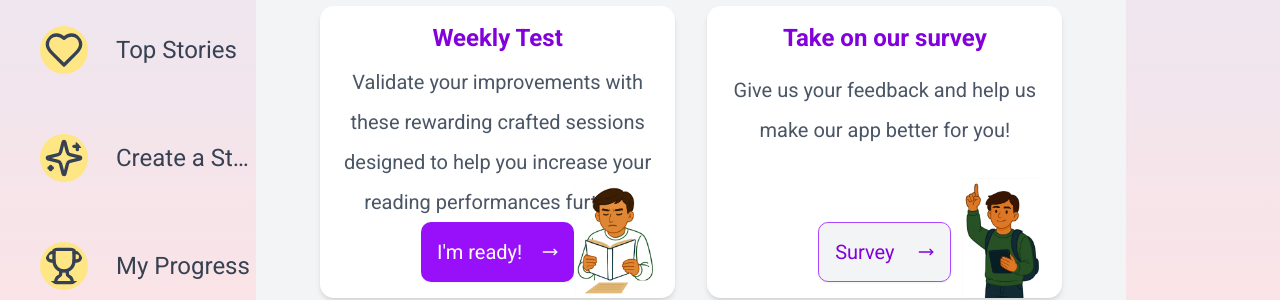
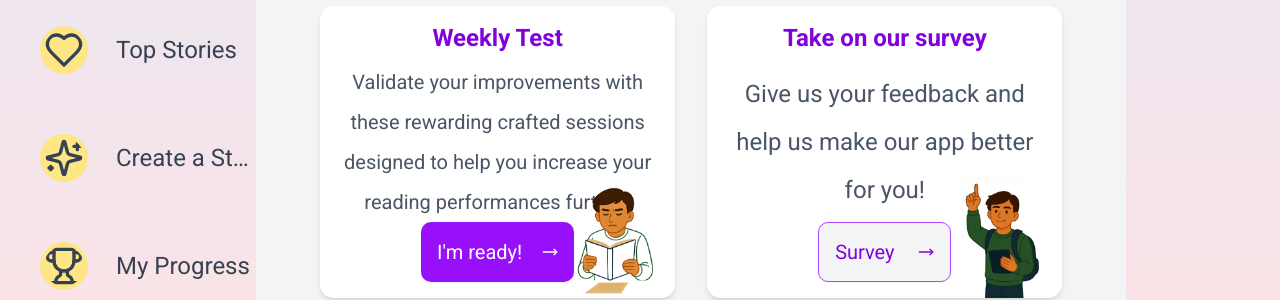
Before and after one commit to Sean-Andrew-Stanek/read-with-me, a Next.js app: page /home in a window 1280 px wide. Shown: the part 515-815 px from the top of the page. Built offline with nearby package versions, Linux system fonts and the light colour scheme; no server answers.

Commit message:
Adjust text size and white space in 'Survey' box

```diff
--- a/src/app/home/page.tsx
+++ b/src/app/home/page.tsx
@@ -157,7 +157,7 @@ const Dashboard: FC = () => {
                         <h3 className="text-md sm:text-lg md:text-xl lg:text-2xl font-semibold text-purple-700 text-center">
                             Take on our survey
                         </h3>
-                        <p className="text-gray-600 mt-4 text-xsm sm:text-sm md:text-md lg:text-xl text-center leading-loose">
+                        <p className="text-gray-600 mt-4 text-sm sm:text-md md:text-lg lg:text-2xl text-center leading-loose">
                             Give us your feedback and help us make our app
                             better for you!
                         </p>
```
